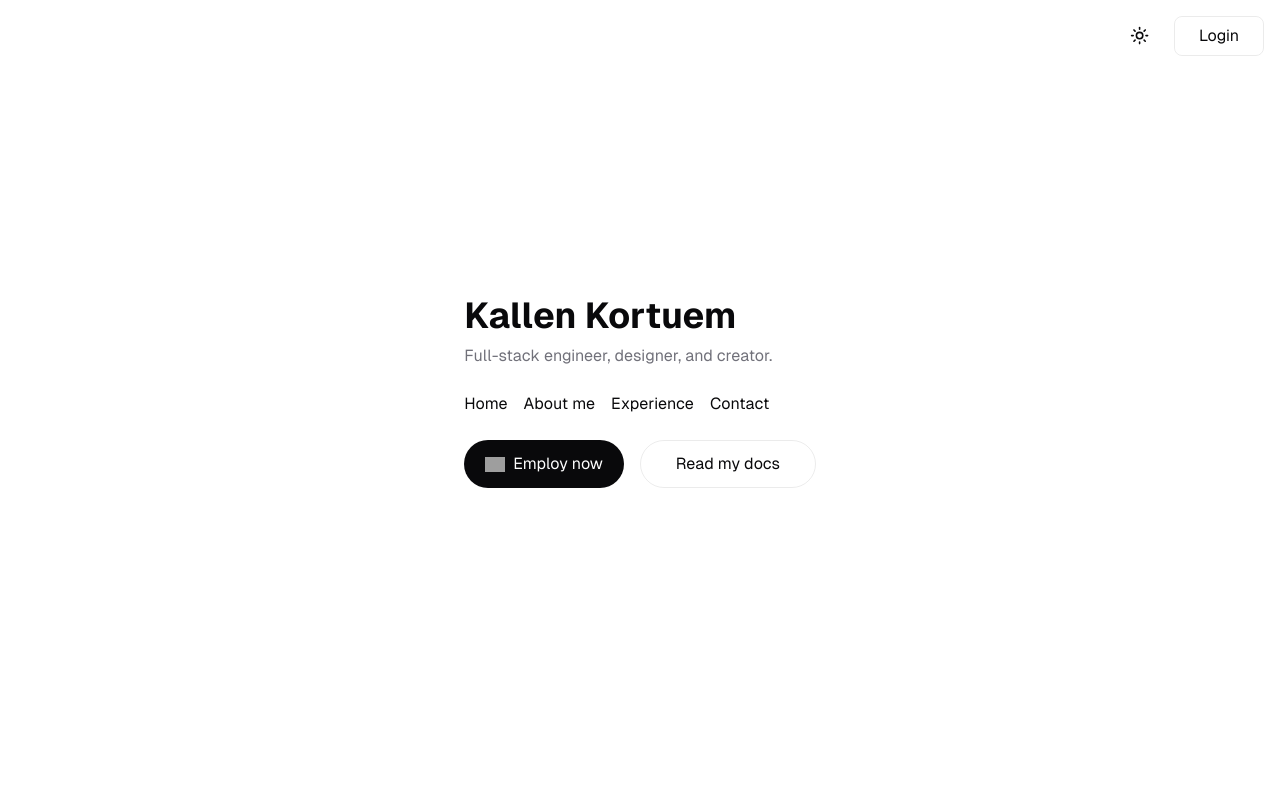
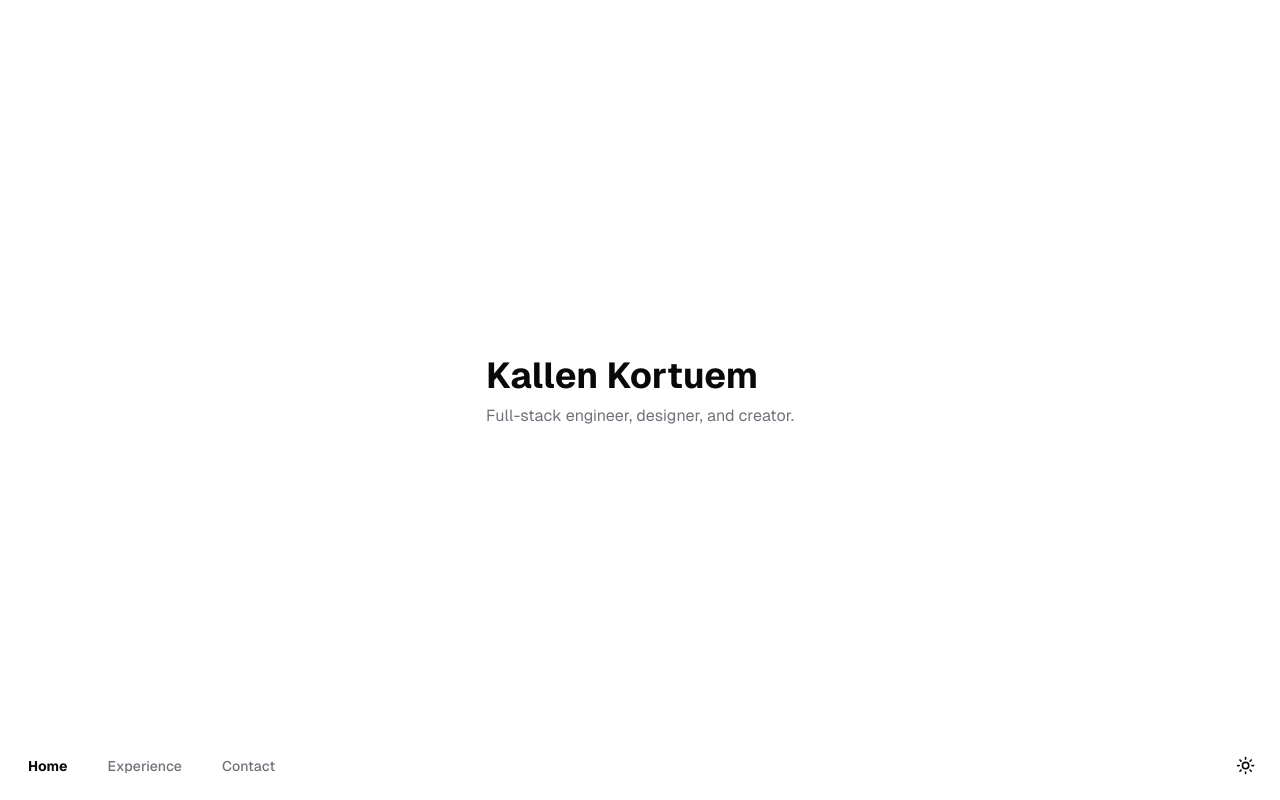
Before and after one commit to kallenkortuem/personal-web, a Next.js app: page / in a window 1280 px wide. Built offline with nearby package versions, Linux system fonts and the light colour scheme; no server answers; grey boxes are pictures that could not be loaded.

Commit message:
move navigation to the footer, I like the look but might not be very accessible

```diff
--- a/src/app/about-me/page.tsx
+++ /dev/null
@@ -1,8 +0,0 @@
-export default function AboutMe() {
-  return <div>
-    <h1>About Me</h1>
-    <p>
-      I&apos;m a full-stack engineer, designer, and creator.
-    </p>
-  </div>
-}
--- a/src/app/contact/page.tsx
+++ b/src/app/contact/page.tsx
@@ -1,8 +1,8 @@
 export default function Contact() {
   return (
-    <div>
-      <h1>Contact</h1>
-      <p>
+    <div className="sm:px-2">
+      <h1 className="text-3xl sm:text-4xl font-bold text-center sm:text-left mb-2">Contact</h1>
+      <p className="text-muted-foreground">
         You can contact me at some later date.
       </p>
     </div>
--- a/src/app/experience/page.tsx
+++ b/src/app/experience/page.tsx
@@ -1,8 +1,8 @@
 export default function Experience() {
   return (
-    <div>
-      <h1>Experience</h1>
-      <p>
+    <div className="sm:px-2">
+      <h1 className="text-3xl sm:text-4xl font-bold text-center sm:text-left mb-2">Experience</h1>
+      <p className="text-muted-foreground">
         I have experience in full-stack development, design, and creating
         content.
       </p>
--- a/src/app/layout.tsx
+++ b/src/app/layout.tsx
@@ -3,6 +3,9 @@ import { UserProvider } from "@auth0/nextjs-auth0/client";
 import type { Metadata } from "next";
 import localFont from "next/font/local";
 import "./globals.css";
+import Link from "next/link";
+import { cn } from "@/lib/utils";
+import { DarkModeToggle } from "@/components/DarkModeToggle";
 
 const geistSans = localFont({
   src: "./fonts/GeistVF.woff",
@@ -31,7 +34,49 @@ export default function RootLayout({
         className={`${geistSans.variable} ${geistMono.variable} antialiased`}
       >
         <ThemeProvider>
-          <UserProvider>{children}</UserProvider>
+          <UserProvider>
+            <div className="grid grid-rows-[auto_20px_1fr_20px] items-center justify-items-center min-h-screen pb-20 gap-16 font-[family-name:var(--font-geist-sans)]">
+              <main className="flex flex-col gap-6 row-start-3 items-center sm:items-start ">
+                {children}
+              </main>
+              <footer className="w-full p-4 flex items-center justify-between fixed bottom-0 left-0 right-0">
+                <nav>
+                  <ul className="flex gap-4">
+                    {["Home", "Experience", "Contact"].map(
+                      (label, index) => (
+                        <li key={index}>
+                          <Link
+                            href={
+                              label === "Home"
+                                ? "/"
+                                : `/${label.replace(" ", "-").toLowerCase()}`
+                            }
+                            className={cn(
+                              "inline-flex items-center px-3 py-2 text-sm font-medium text-muted-foreground hover:text-foreground transition-colors",
+                              "rounded-lg hover:bg-muted",
+                              "aria-[current]:font-bold aria-[current]:text-foreground"
+                            )}
+                            aria-current={
+                              typeof window !== "undefined" &&
+                              window.location.pathname ===
+                                (label === "Home"
+                                  ? "/"
+                                  : `/${label.replace(" ", "-").toLowerCase()}`)
+                                ? "page"
+                                : undefined
+                            }
+                          >
+                            {label}
+                          </Link>
+                        </li>
+                      )
+                    )}
+                  </ul>
+                </nav>
+                <DarkModeToggle />
+              </footer>
+            </div>
+          </UserProvider>
         </ThemeProvider>
       </body>
     </html>
--- a/src/app/page.tsx
+++ b/src/app/page.tsx
@@ -1,31 +1,6 @@
-import { DarkModeToggle } from "@/components/DarkModeToggle";
-import ProfileMenu from "@/components/ProfileMenu";
-import { getSession } from "@auth0/nextjs-auth0";
-import Image from "next/image";
-import Link from "next/link";
-
 export default async function Home() {
-  const session = await getSession();
-
   return (
-    <div className="grid grid-rows-[auto_20px_1fr_20px] items-center justify-items-center min-h-screen  pb-20 gap-16  font-[family-name:var(--font-geist-sans)]">
-      <header className="w-full p-4 flex items-center justify-between fixed top-0 left-0 right-0">
-        <div></div>
-        <div className="flex flex-row gap-4 items-center">
-          <DarkModeToggle />
-          {!session && (
-            <a
-              className="rounded-lg border border-solid border-black/[.08] dark:border-white/[.145] transition-colors flex items-center justify-center hover:bg-[#f2f2f2] dark:hover:bg-[#1a1a1a] hover:border-transparent text-sm sm:text-base h-10 px-1 sm:px-6"
-              href="/api/auth/login"
-            >
-              Login
-            </a>
-          )}
-          {session && <ProfileMenu />}
-        </div>
-      </header>
-      <main className="flex flex-col gap-6 row-start-3 items-center sm:items-start ">
-        <div>
+    <div className="sm:px-2">
       <h1 className="text-3xl sm:text-4xl font-bold text-center sm:text-left mb-2">
         Kallen Kortuem
       </h1>
@@ -33,49 +8,5 @@ export default async function Home() {
         Full-stack engineer, designer, and creator.
       </p>
     </div>
-        <nav>
-          <ul className="flex gap-4">
-            <li>
-              <Link href="/">Home</Link>
-            </li>
-            <li>
-              <Link href="/about-me">About me</Link>
-            </li>
-            <li>
-              <Link href="/experience">Experience</Link>
-            </li>
-            <li>
-              <Link href="/contact">Contact</Link>
-            </li>
-          </ul>
-        </nav>
-
-        <div className="flex gap-4 items-center flex-col sm:flex-row">
-          <a
-            className="rounded-full border border-solid border-transparent transition-colors flex items-center justify-center bg-foreground text-background gap-2 hover:bg-[#383838] dark:hover:bg-[#ccc] text-sm sm:text-base h-10 sm:h-12 px-4 sm:px-5 focus:outline-none focus-visible:ring-1 focus-visible:ring-ring focus-visible:ring-offset-2 transition-all"
-            href="https://vercel.com/new?utm_source=create-next-app&utm_medium=appdir-template-tw&utm_campaign=create-next-app"
-            target="_blank"
-            rel="noopener noreferrer"
-          >
-            <Image
-              className="dark:invert"
-              src="https://nextjs.org/icons/vercel.svg"
-              alt="Vercel logomark"
-              width={20}
-              height={20}
-            />
-            Employ now
-          </a>
-          <a
-            className="rounded-full border border-solid border-black/[.08] dark:border-white/[.145] transition-colors flex items-center justify-center hover:bg-[#f2f2f2] dark:hover:bg-[#1a1a1a] hover:border-transparent text-sm sm:text-base h-10 sm:h-12 px-4 sm:px-5 sm:min-w-44 focus:outline-none focus-visible:ring-1 focus-visible:ring-ring focus-visible:ring-offset-2 transition-all"
-            href="https://nextjs.org/docs?utm_source=create-next-app&utm_medium=appdir-template-tw&utm_campaign=create-next-app"
-            target="_blank"
-            rel="noopener noreferrer"
-          >
-            Read my docs
-          </a>
-        </div>
-      </main>
-    </div>
   );
 }
--- a/src/app/profile/page.tsx
+++ b/src/app/profile/page.tsx
@@ -1,8 +1,8 @@
 export default function Profile() {
   return (
-    <div>
-      <h1>Profile</h1>
-      <p>
+    <div className="sm:px-2">
+      <h1 className="text-3xl sm:text-4xl font-bold text-center sm:text-left mb-2">Profile</h1>
+      <p className="text-muted-foreground">
         I&apos;m a full-stack engineer, designer, and creator.
       </p>
     </div>
--- a/src/app/settings/page.tsx
+++ b/src/app/settings/page.tsx
@@ -1,8 +1,8 @@
 export default function Settings() {
   return (
-    <div>
-      <h1>Settings</h1>
-      <p>
+    <div className="sm:px-2">
+      <h1 className="text-3xl sm:text-4xl font-bold text-center sm:text-left mb-2">Settings</h1>
+      <p className="text-muted-foreground">
         You can change your settings here.
       </p>
     </div>
```
Lines whose indentation alone changed are shown as unchanged.
